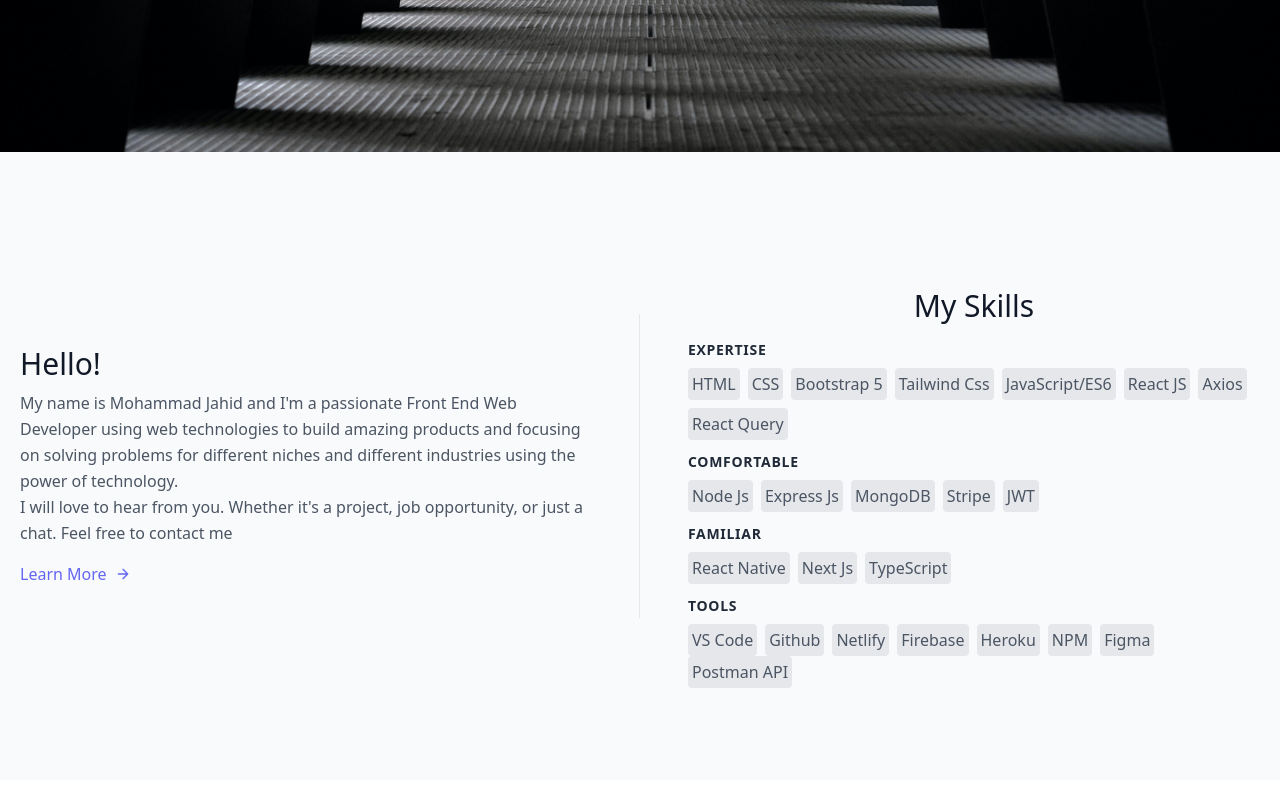
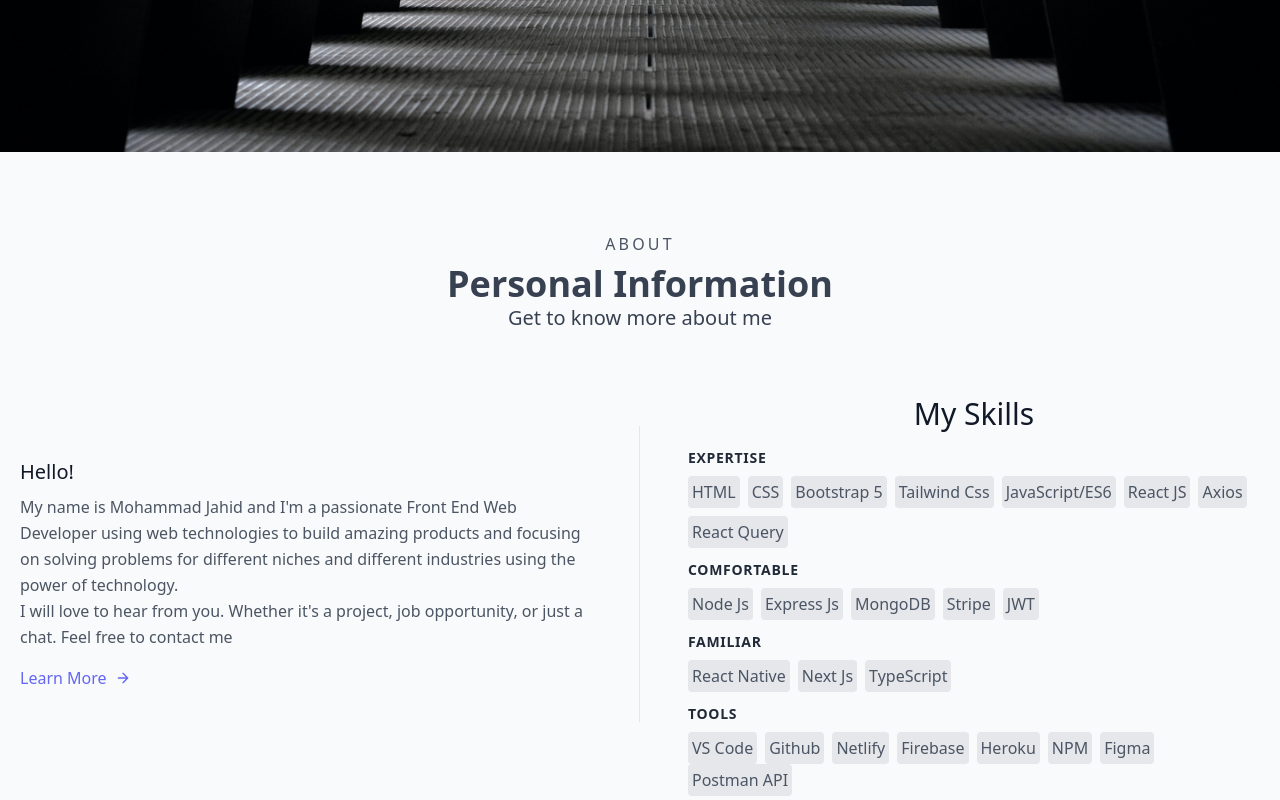
Before and after one commit to mohammadJahid8/my-portfolio, a React (Create React App) app: page / in a window 1280 px wide. Shown: the part 556-1356 px from the top of the page. Built offline with nearby package versions, Linux system fonts and the light colour scheme.

Commit message:
about section completed

```diff
--- a/src/Components/About.js
+++ b/src/Components/About.js
@@ -4,9 +4,12 @@ const About = () => {
     return (
         <div>
             <section class="bg-gray-50 text-gray-600 body-font">
-                <div class="container flex flex-wrap px-5 py-24 mx-auto items-center">
+                <p className='text-gray-600 tracking-[.2rem] uppercase text-base pb-2 pt-20 text-center'>About </p>
+                <h2 className='text-gray-700 text-4xl text-center  font-bold'>Personal Information</h2>
+                <p className='text-gray-700 text-xl text-center mb-4'>Get to know more about me</p>
+                <div class="container flex flex-wrap px-5 py-2 mx-auto items-center">
                     <div class="md:w-1/2 md:pr-12 md:py-8 md:border-r md:border-b-0 mb-10 md:mb-0 pb-10 border-b border-gray-200">
-                        <h1 class="sm:text-3xl text-2xl font-medium title-font mb-2 text-gray-900">Hello!</h1>
+                        <h1 class="sm:text-xl text-xl font-medium title-font mb-2 text-gray-900">Hello!</h1>
                         <h2 class="leading-relaxed text-base">My name is Mohammad Jahid and I'm a passionate Front End Web Developer using web technologies to build amazing products and focusing on solving problems for different niches and different industries using the power of technology.
                             <br />
                             I will love to hear from you. Whether it's a project, job opportunity, or just a chat. Feel free to contact me
```
